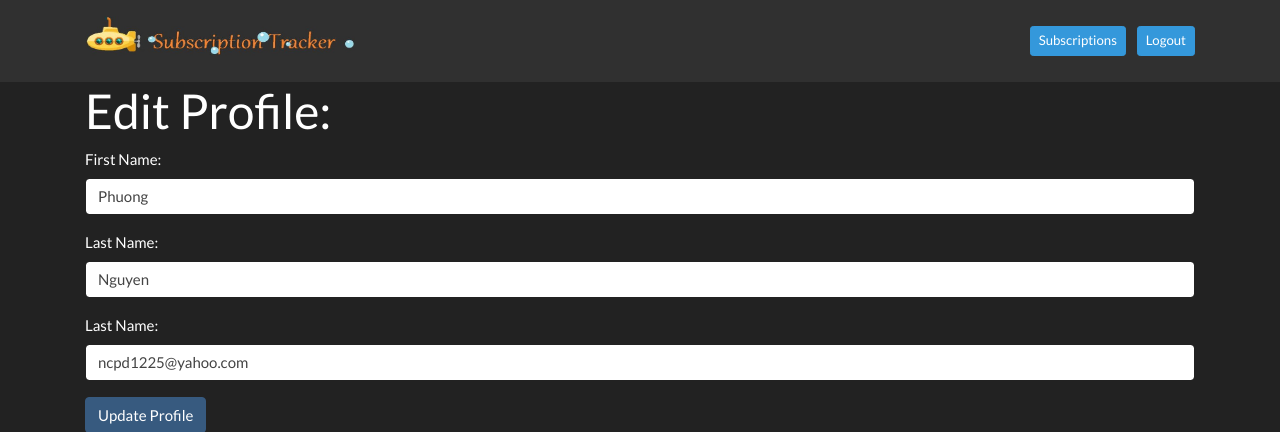
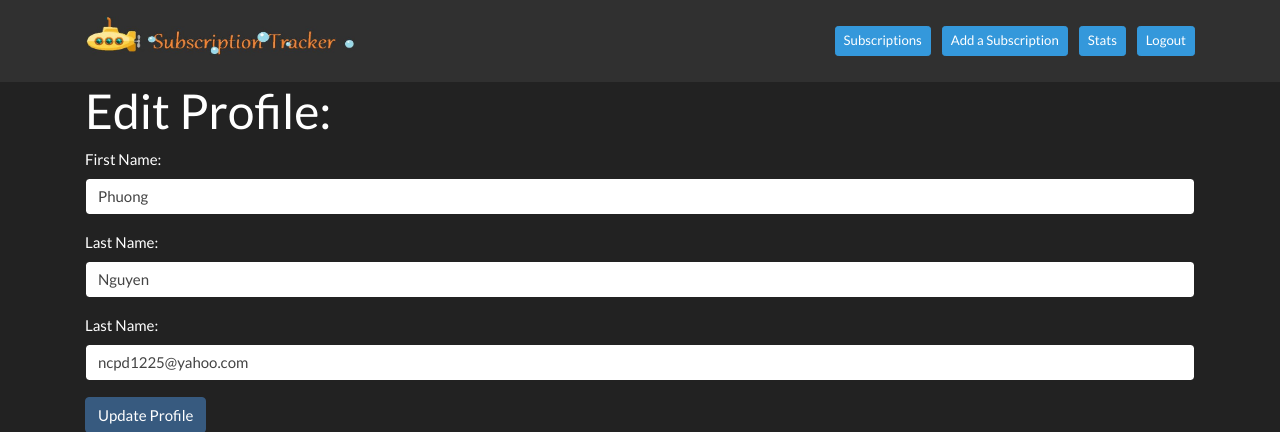
Before and after one commit to mei-manzo/Group-Project, a Django app: template group_app/templates/editUser.html in a window 1280 px wide. Shown: the top 432 px of the page. Run offline with Django 3.2, Linux system fonts and the light colour scheme; the template is opened without the code that fills it: values that come from a table or form of the project are taken from there, others are empty; data comes from the database, SQL or seed files in the repository; both versions use the stored data as it was after the commit; some libraries are stand-ins or nearby versions.

Commit message:
added 4 button navbar to every page

```diff
--- a/group_app/templates/add_subscription.html
+++ b/group_app/templates/add_subscription.html
@@ -23,10 +23,10 @@
                 <span class="navbar-text">
                         <a href="/subscriptions/sd/1" role="button"
                         class="btn btn-sm btn-info ml-2 text-white">Subscriptions</a>
-                        {% comment %} <a href="/subscriptions/stats" role="button"
+                        <a href="/subscriptions/stats" role="button"
                         class="btn btn-sm btn-info ml-2 text-white">Stats</a>
                         <a href="/user_acount" role="button"
-                        class="btn btn-sm btn-info ml-2 text-white">Edit Profile</a> {% endcomment %}
+                        class="btn btn-sm btn-info ml-2 text-white">Edit Profile</a>
                         </a> <a href="/logout" role="button"
                         class="btn btn-sm btn-info ml-2 text-white">Logout</a>
                 </span>
--- a/group_app/templates/editSubscription.html
+++ b/group_app/templates/editSubscription.html
@@ -12,6 +12,7 @@
 <body>
     <nav class="navbar navbar-expand-lg navbar-dark bg-dark">
         <div class="container">
+            <img id="logo" src="{% static 'logo_dark_grey_bg.jpg' %}" alt="subscription tracker logo" style="width:270px;height:50px; padding-bottom: 10px; margin-right: 100px;">
             <a class="navbar-brand" href="#">Hello, {{ logged_user.first_name }}</a>
             <button class="navbar-toggler" type="button" data-toggle="collapse" data-target="#navbarText"
                 aria-controls="navbarText" aria-expanded="false" aria-label="Toggle navigation">
--- a/group_app/templates/editUser.html
+++ b/group_app/templates/editUser.html
@@ -23,10 +23,10 @@
                 <span class="navbar-text">
                         <a href="/subscriptions/sd/1" role="button"
                         class="btn btn-sm btn-info ml-2 text-white">Subscriptions</a>
-                        {% comment %} <a href="/add_subscription" role="button"
+                        <a href="/add_subscription" role="button"
                         class="btn btn-sm btn-info ml-2 text-white">Add a Subscription</a>
                         <a href="/subscriptions/stats" role="button"
-                        class="btn btn-sm btn-info ml-2 text-white">Stats</a> {% endcomment %}
+                        class="btn btn-sm btn-info ml-2 text-white">Stats</a>
                         </a> <a href="/logout" role="button"
                         class="btn btn-sm btn-info ml-2 text-white">Logout</a>
                 </span>
```
Also changed, not shown: group_app/templates/stats.html (+6 -1 lines), db.sqlite3.
